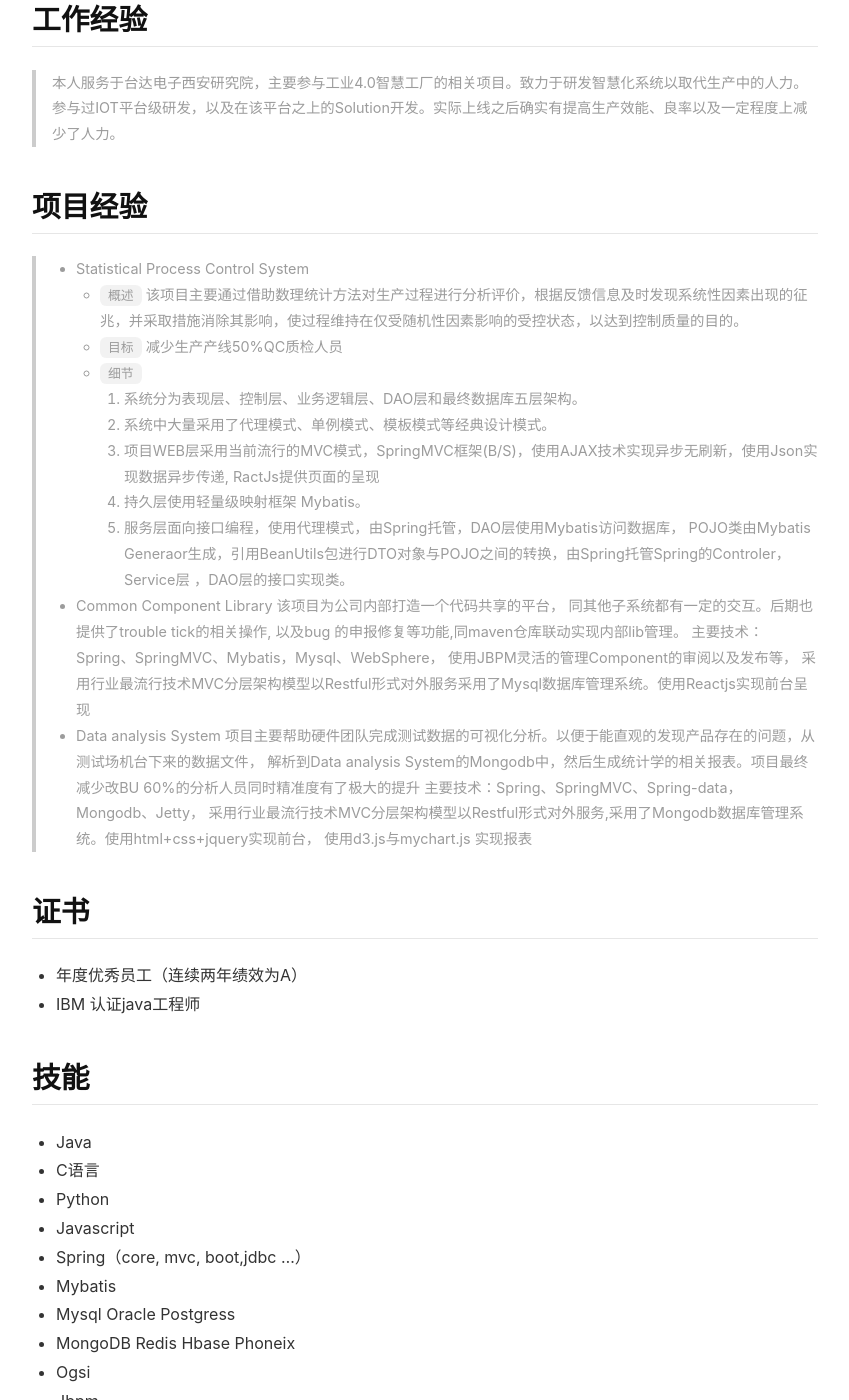
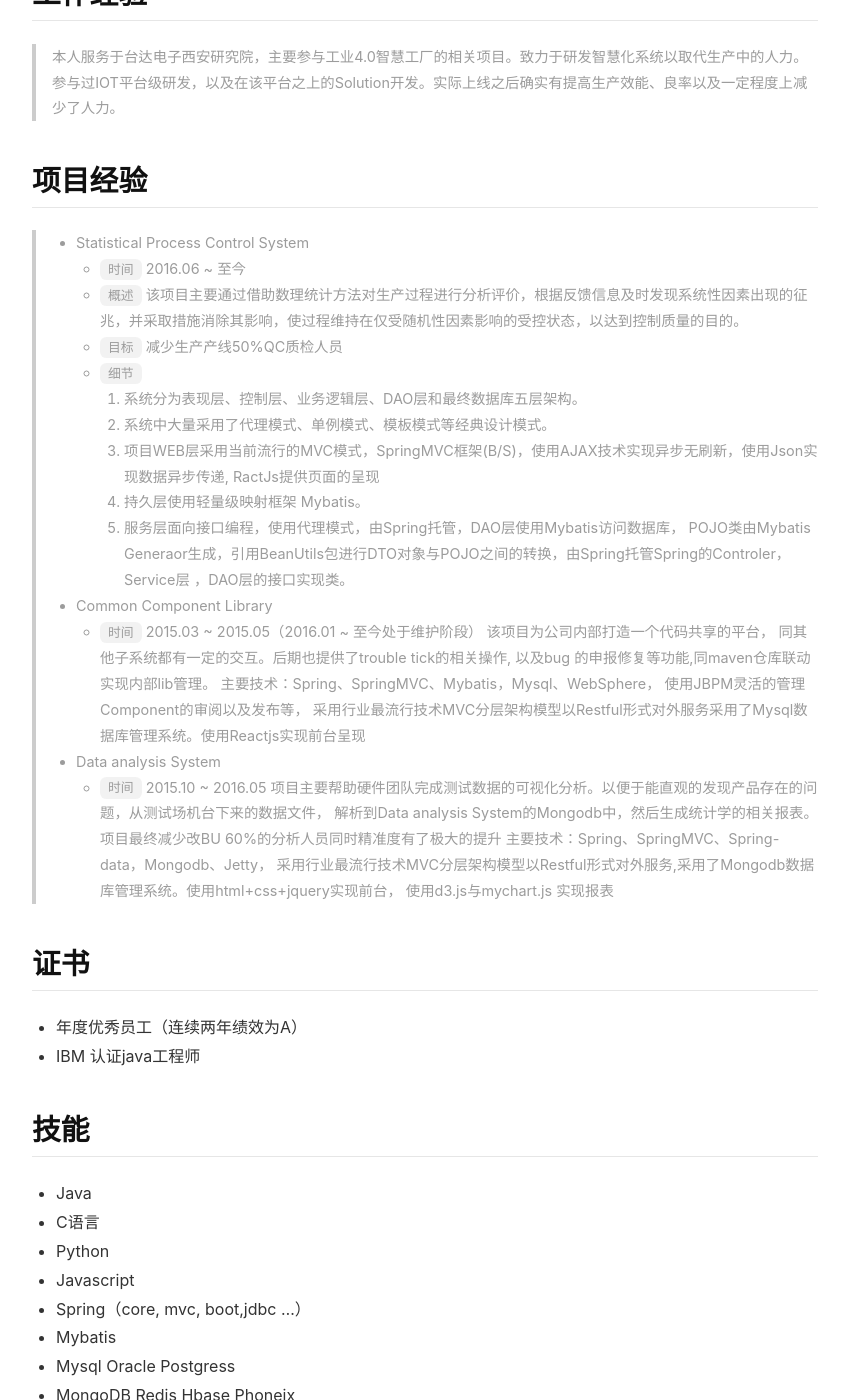
Before and after one commit to jieVI/jievi.github.io, a Jekyll site: the page built from about.md, in a window 1280 px wide and 1400 px high, scrolled down 1011 px. Shown: the whole window, without its empty margins (215-1064 px from the left). Built offline with Jekyll 4.4.1, drawn with Linux system fonts in a browser that asks for light colours; nearby versions of some CDN libraries; some of the changed text lies outside the part shown.

Commit message:
Update about.md

```diff
--- a/about.md
+++ b/about.md
@@ -18,10 +18,8 @@
 | 所在地     |  西安              |
 
 ## 教育背景
->
-* 2011.09 ~ 2015.6 西安工业大学计算机科学与技术学院 网络工程住专业
-* 主修课程： 数据结构 编译原理 操作系统 数据库系统 计算机组成原理
-             C语言程序设计 Java程序设计 Java组件等
+> * 2011.09 ~ 2015.6 西安工业大学计算机科学与技术学院 网络工程住专业
+> * 主修课程： 数据结构 编译原理 操作系统 数据库系统 计算机组成原理 C语言程序设计 Java程序设计 Java组件等
 
 ## 自我介绍
 > 本人有3.5年Java开发工作经验，其中两年Web开发经验， 一年半项目管理经验，带领过十人的团队为公司BG、BU定制系统，负责需求讨论，系统设计以及交付。本人有非常好的技术热情，有持续关注Frank,王垠，廖雪峰等具有影响力的个人博客， 持续深入学习Spring，Mybatis等框架。学习能力强，实习生期间同独立完成从未接触过的Eclipse插件开发，为公司平台级框架的使用提供及其便利的tool。获得大家的一直认可，提前转正并获得加薪。
@@ -31,6 +29,7 @@
 
 ## 项目经验
 > - Statistical Process Control System
+    - `时间` 2016.06 ~ 至今
     - `概述` 该项目主要通过借助数理统计方法对生产过程进行分析评价，根据反馈信息及时发现系统性因素出现的征兆，并采取措施消除其影响，使过程维持在仅受随机性因素影响的受控状态，以达到控制质量的目的。
     - `目标` 减少生产产线50%QC质检人员
     - `细节`
@@ -39,10 +38,12 @@
         3. 项目WEB层采用当前流行的MVC模式，SpringMVC框架(B/S)，使用AJAX技术实现异步无刷新，使用Json实现数据异步传递, RactJs提供页面的呈现
         4. 持久层使用轻量级映射框架 Mybatis。
         5. 服务层面向接口编程，使用代理模式，由Spring托管，DAO层使用Mybatis访问数据库， POJO类由Mybatis Generaor生成，引用BeanUtils包进行DTO对象与POJO之间的转换，由Spring托管Spring的Controler，Service层 ，DAO层的接口实现类。
-* Common Component Library
-> 该项目为公司内部打造一个代码共享的平台， 同其他子系统都有一定的交互。后期也提供了trouble tick的相关操作, 以及bug 的申报修复等功能,同maven仓库联动实现内部lib管理。
+> - Common Component Library
+    - `时间` 2015.03 ~ 2015.05（2016.01 ~ 至今处于维护阶段）
+该项目为公司内部打造一个代码共享的平台， 同其他子系统都有一定的交互。后期也提供了trouble tick的相关操作, 以及bug 的申报修复等功能,同maven仓库联动实现内部lib管理。
 主要技术：Spring、SpringMVC、Mybatis，Mysql、WebSphere， 使用JBPM灵活的管理Component的审阅以及发布等， 采用行业最流行技术MVC分层架构模型以Restful形式对外服务采用了Mysql数据库管理系统。使用Reactjs实现前台呈现
-* Data analysis System
+> - Data analysis System
+    - `时间` 2015.10 ~ 2016.05
 项目主要帮助硬件团队完成测试数据的可视化分析。以便于能直观的发现产品存在的问题，从测试场机台下来的数据文件， 解析到Data analysis System的Mongodb中，然后生成统计学的相关报表。项目最终减少改BU 60%的分析人员同时精准度有了极大的提升
 主要技术：Spring、SpringMVC、Spring-data，Mongodb、Jetty， 采用行业最流行技术MVC分层架构模型以Restful形式对外服务,采用了Mongodb数据库管理系统。使用html+css+jquery实现前台， 使用d3.js与mychart.js 实现报表
 
@@ -50,11 +51,7 @@
 * 年度优秀员工（连续两年绩效为A）
 * IBM 认证java工程师
 
-
-
-
 ## 技能
-
 * Java
 * C语言
 * Python
```
